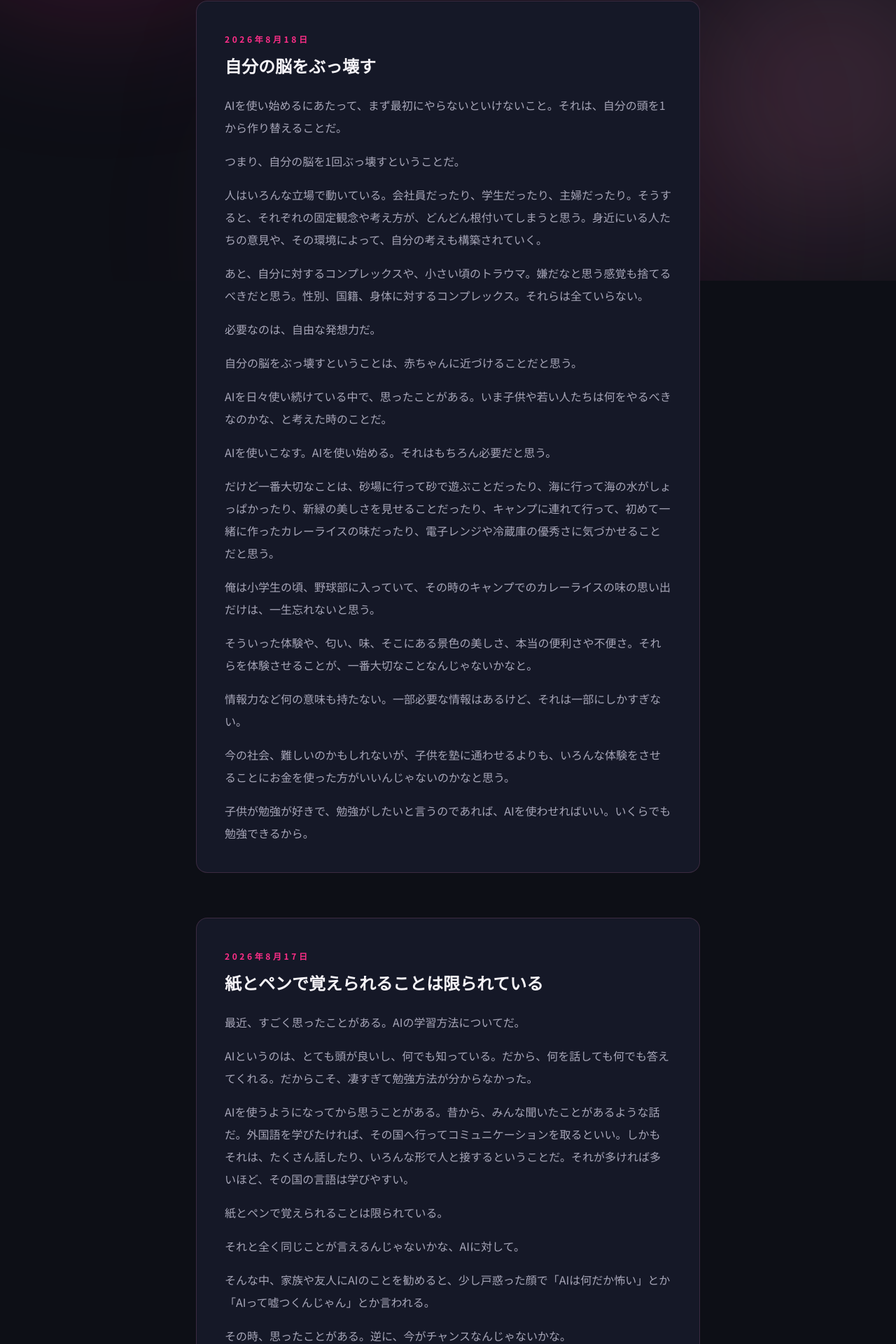
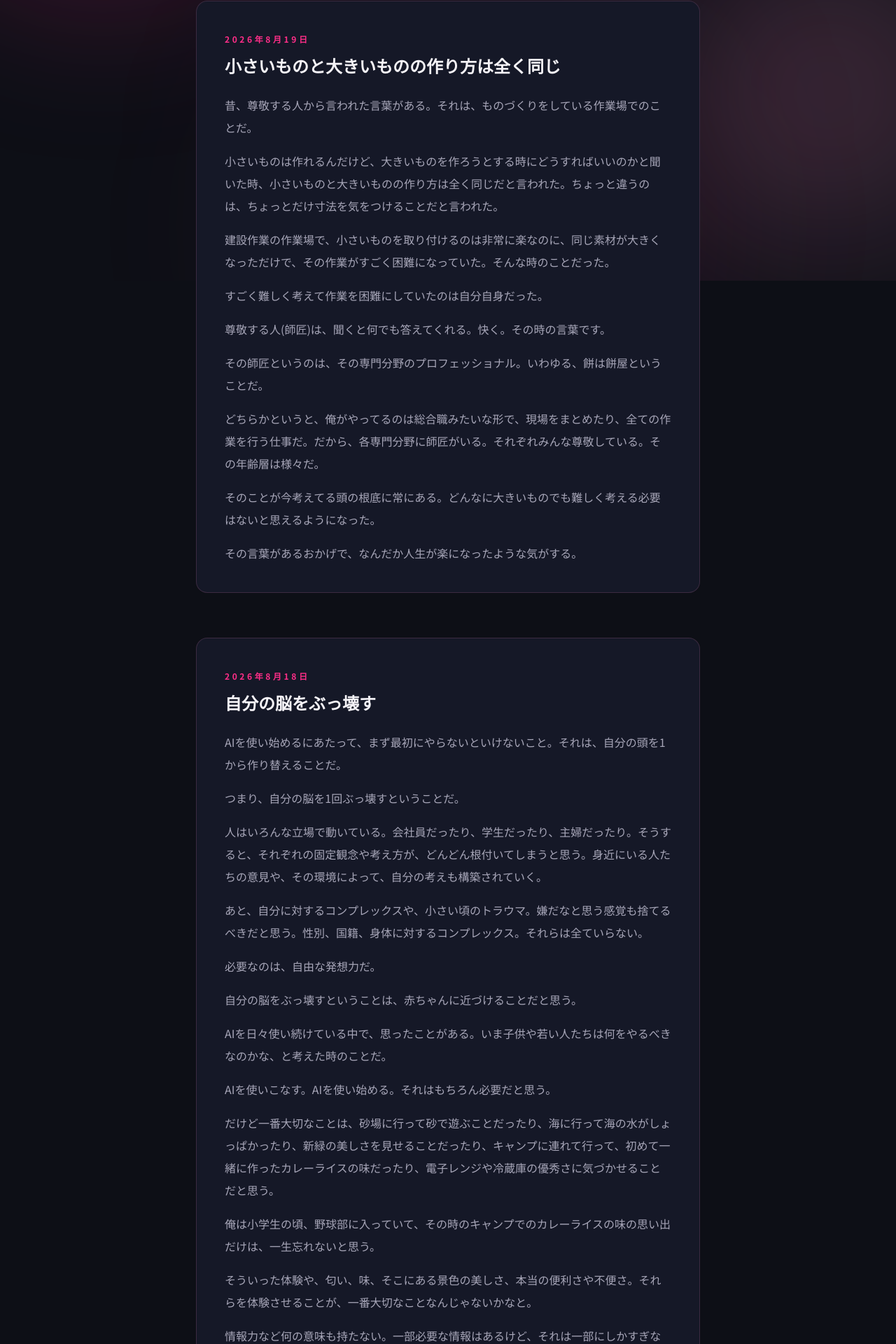
Before and after one commit to nakanointeria5963-alt/home-page, a Next.js app: page /writing in a window 1280 px wide. Shown: the part 399-2319 px from the top of the page at 70% size. Built offline with nearby package versions, Linux system fonts and the light colour scheme.

Commit message:
執筆「小さいものと大きいものの作り方は全く同じ」を公開(2026-08-19)
ノブさんが第5稿まで確定させた本文をそのまま掲載。

```diff
--- a/src/app/writing/entries.ts
+++ b/src/app/writing/entries.ts
@@ -7,6 +7,22 @@ export type WritingEntry = {
 
 // 新しい文章は配列の先頭に追加する
 export const WRITING_ENTRIES: WritingEntry[] = [
+  {
+    slug: "2026-08-19-chiisai-to-ookii",
+    date: "2026-08-19",
+    title: "小さいものと大きいものの作り方は全く同じ",
+    paragraphs: [
+      "昔、尊敬する人から言われた言葉がある。それは、ものづくりをしている作業場でのことだ。",
+      "小さいものは作れるんだけど、大きいものを作ろうとする時にどうすればいいのかと聞いた時、小さいものと大きいものの作り方は全く同じだと言われた。ちょっと違うのは、ちょっとだけ寸法を気をつけることだと言われた。",
+      "建設作業の作業場で、小さいものを取り付けるのは非常に楽なのに、同じ素材が大きくなっただけで、その作業がすごく困難になっていた。そんな時のことだった。",
+      "すごく難しく考えて作業を困難にしていたのは自分自身だった。",
+      "尊敬する人(師匠)は、聞くと何でも答えてくれる。快く。その時の言葉です。",
+      "その師匠というのは、その専門分野のプロフェッショナル。いわゆる、餅は餅屋ということだ。",
+      "どちらかというと、俺がやってるのは総合職みたいな形で、現場をまとめたり、全ての作業を行う仕事だ。だから、各専門分野に師匠がいる。それぞれみんな尊敬している。その年齢層は様々だ。",
+      "そのことが今考えてる頭の根底に常にある。どんなに大きいものでも難しく考える必要はないと思えるようになった。",
+      "その言葉があるおかげで、なんだか人生が楽になったような気がする。",
+    ],
+  },
   {
     slug: "2026-08-18-nou-wo-bukkowasu",
     date: "2026-08-18",
```
